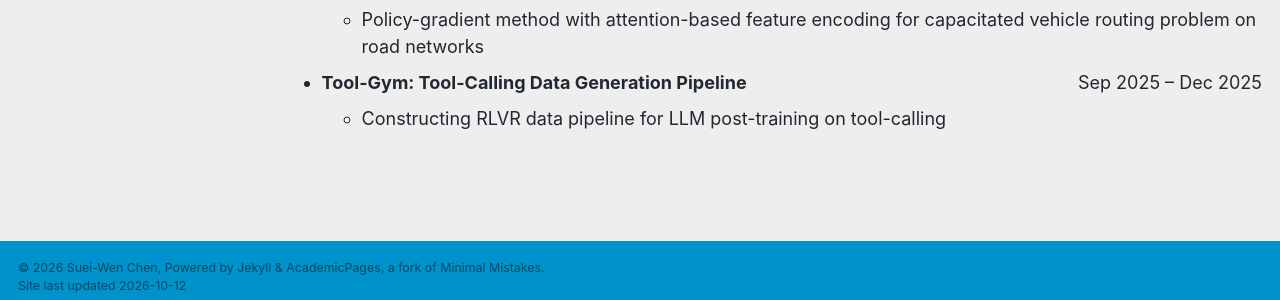
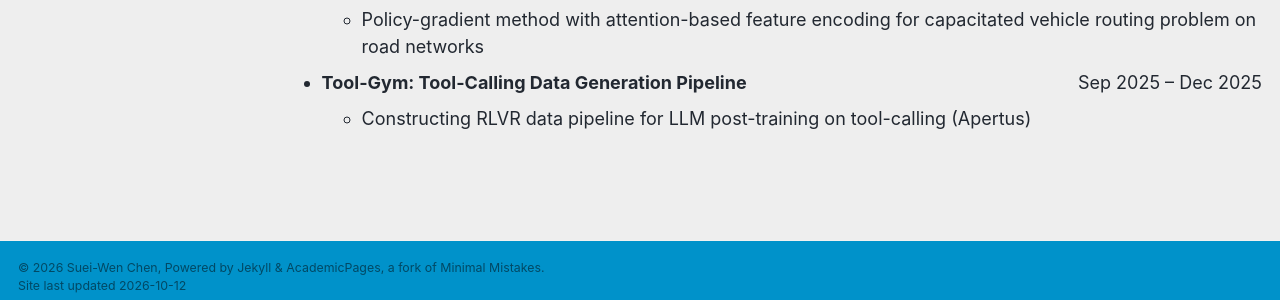
Before and after one commit to SueiWenChen/sueiwenchen.github.io, a Jekyll site: the page built from _pages/cv.md, in a window 1280 px wide and 900 px high, scrolled down 574 px. Shown: the part 586-886 px from the top of the window. Built offline with Jekyll 4.4.1, drawn with Linux system fonts in a browser that asks for light colours; a style sheet for code colours, icons or effects is not loaded.

Commit message:
minor changes

```diff
--- a/_pages/cv.md
+++ b/_pages/cv.md
@@ -49,7 +49,7 @@ Recent Projects
   * Policy-gradient method with attention-based feature encoding for capacitated vehicle routing problem on road networks
 
 * **Tool-Gym: Tool-Calling Data Generation Pipeline** <span style="float: right;">Sep 2025 -- Dec 2025</span>
-  * Constructing RLVR data pipeline for LLM post-training on tool-calling
+  * Constructing RLVR data pipeline for LLM post-training on tool-calling (Apertus)
 
 
 <!-- Publications
```
